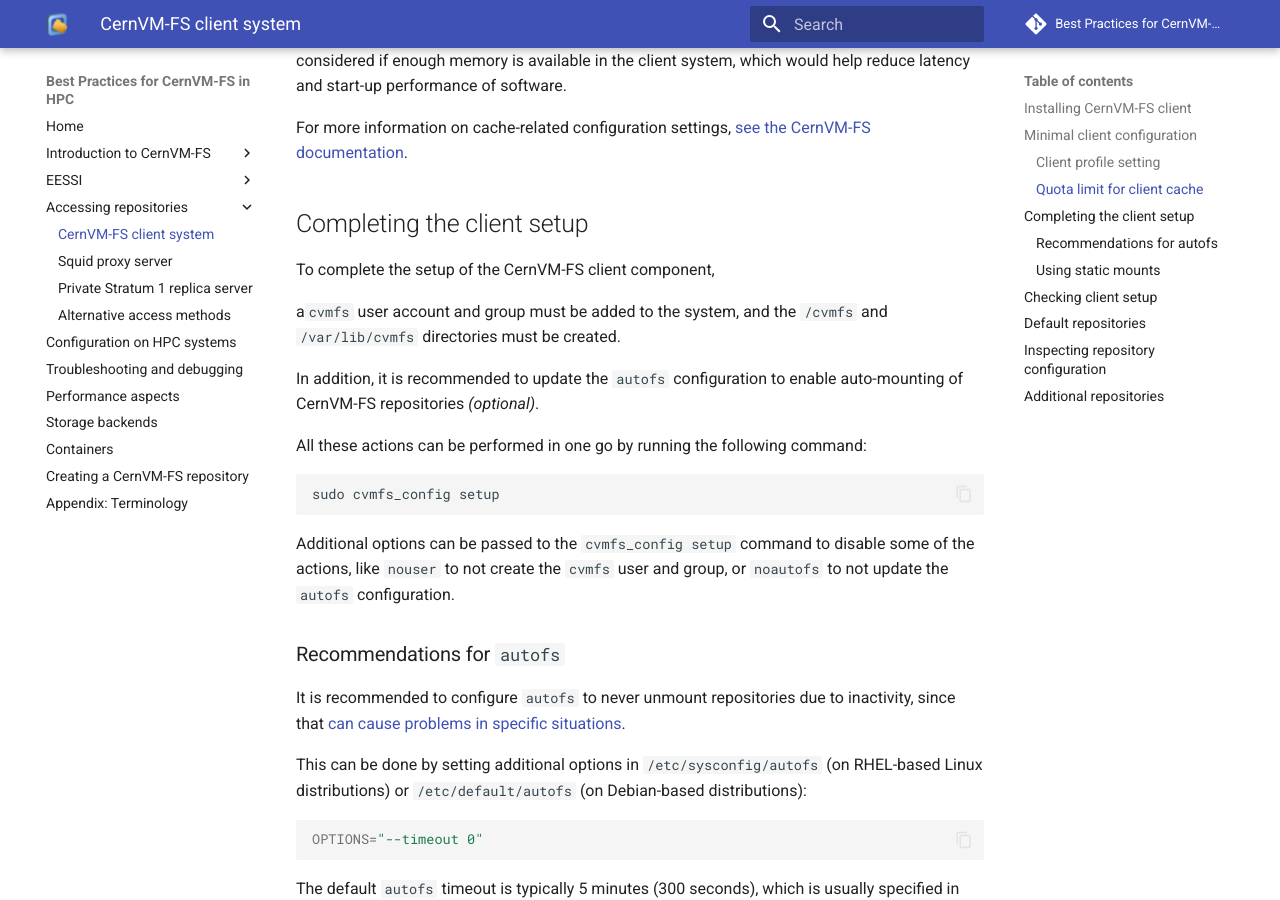
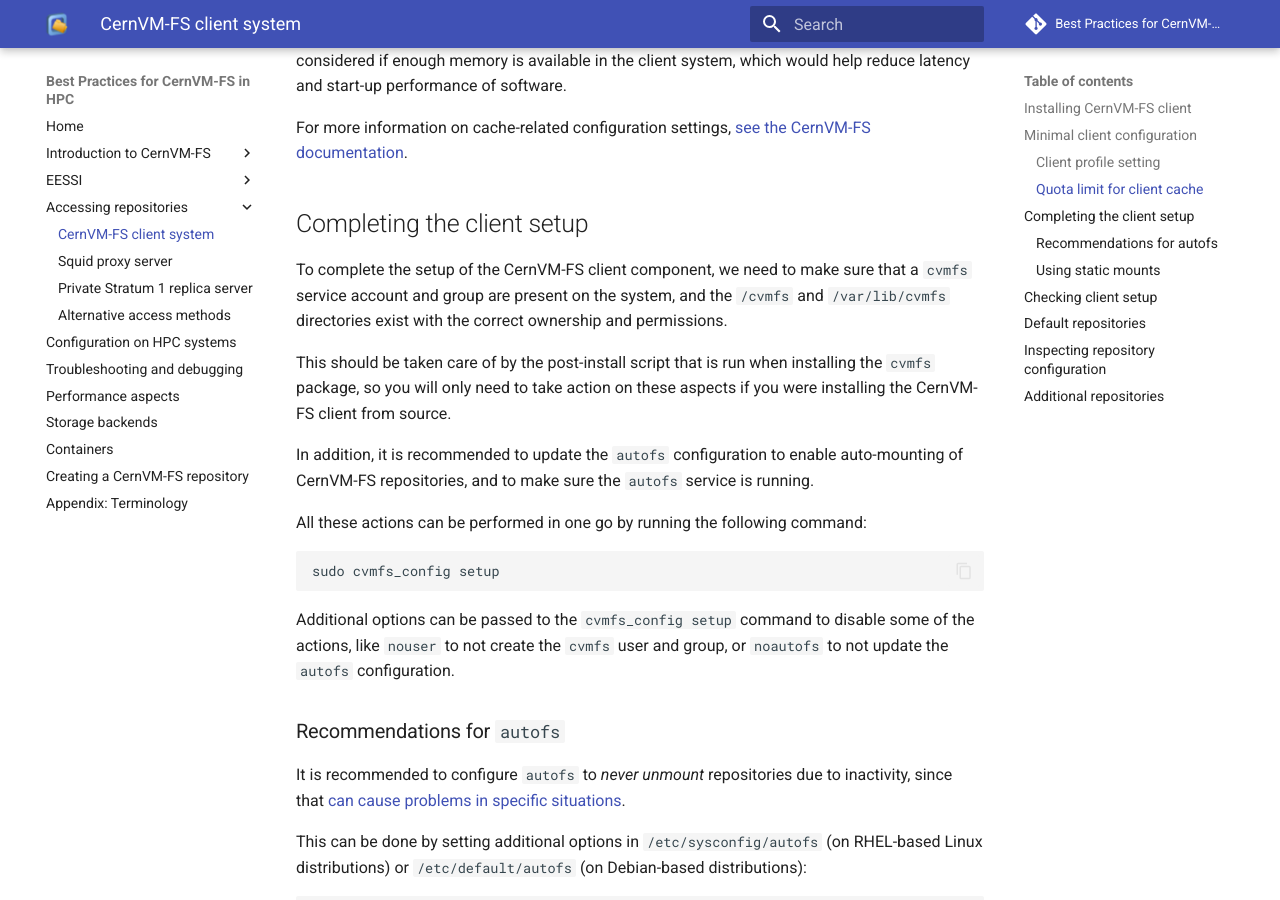
Before and after one commit to multixscale/cvmfs-tutorial-hpc-best-practices, an MkDocs documentation site: the page built from docs/access/client.md, in a window 1280 px wide and 900 px high, scrolled down 2172 px. Built offline with MkDocs 1.6.1 and Material for MkDocs 9.7.7, drawn with Linux system fonts in a browser that asks for light colours; comment, search, counter and statistics services are not loaded.

Commit message:
fix details on 'cvmfs_config setup'

```diff
--- a/docs/access/client.md
+++ b/docs/access/client.md
@@ -119,12 +119,14 @@ For more information on cache-related configuration settings,
 ## Completing the client setup
 
 To complete the setup of the CernVM-FS client component,
+we need to make sure that a `cvmfs` service account and group are present on the system,
+and the `/cvmfs` and `/var/lib/cvmfs` directories exist with the correct ownership and permissions.
 
-a`cvmfs` user account and group must be added to the system,
-and the `/cvmfs` and `/var/lib/cvmfs` directories must be created.
+This should be taken care of by the post-install script that is run when installing the `cvmfs` package,
+so you will only need to take action on these aspects if you were installing the CernVM-FS client from source.
 
 In addition, it is recommended to update the `autofs` configuration
-to enable auto-mounting of CernVM-FS repositories *(optional)*.
+to enable auto-mounting of CernVM-FS repositories, and to make sure the `autofs` service is running.
 
 All these actions can be performed in one go by running the following command:
 
@@ -138,7 +140,7 @@ update the `autofs` configuration.
 
 ### Recommendations for `autofs` {: #autofs }
 
-It is recommended to configure `autofs` to never unmount repositories due to inactivity,
+It is recommended to configure `autofs` to *never unmount* repositories due to inactivity,
 since that [can cause problems in specific situations](https://github.com/cvmfs/cvmfs/issues/3402).
 
 This can be done by setting additional options in `/etc/sysconfig/autofs` (on RHEL-based Linux distributions)
```
